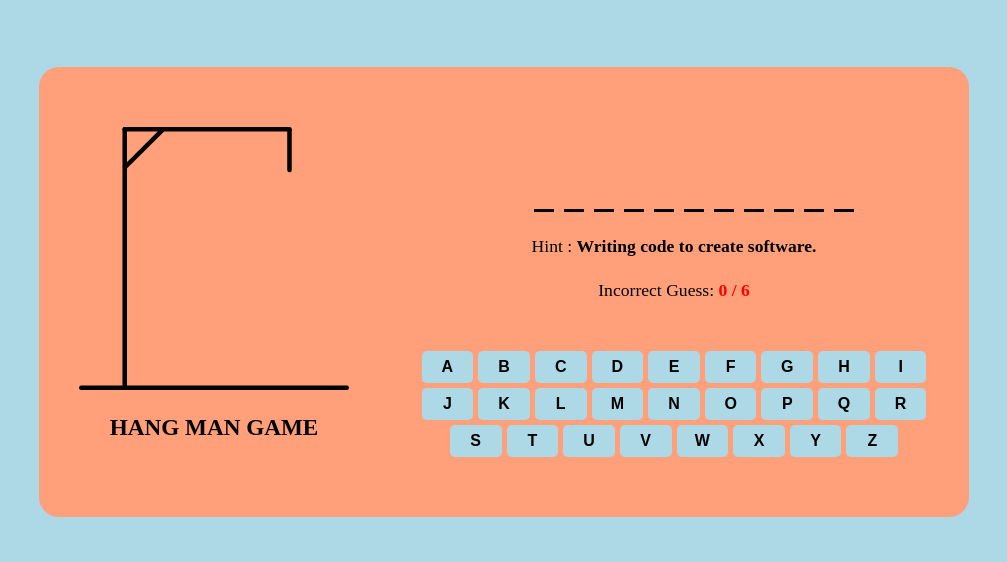
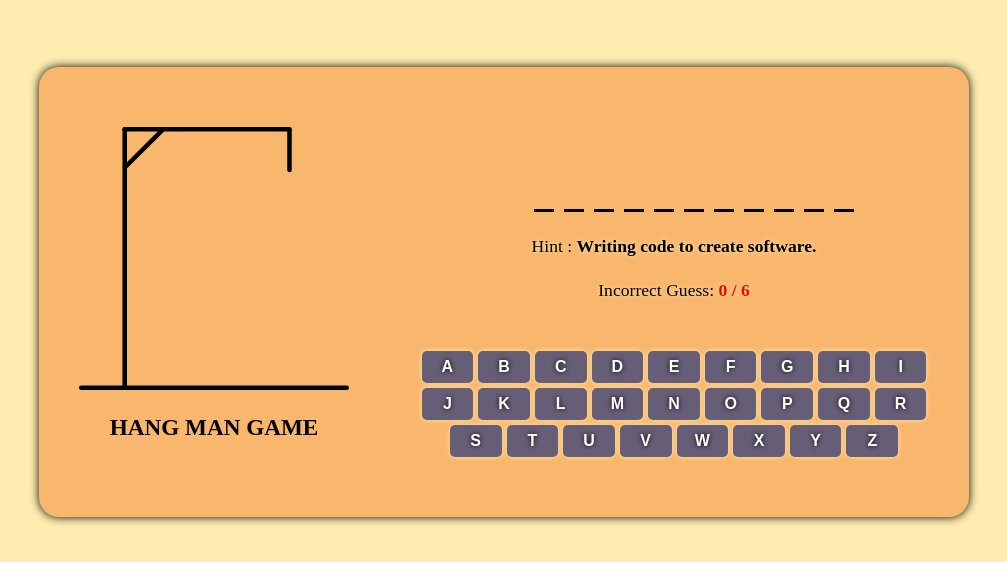
Before and after one commit to lucky-2104/hang-man, a plain HTML site: page index.html in a window 1280 px wide. Shown: the part 116-678 px from the top of the page, without its empty margins (136-1143 px from the left). Drawn offline with Linux system fonts and the light colour scheme.

Commit message:
modified style.css

```diff
--- a/style.css
+++ b/style.css
@@ -4,18 +4,19 @@ body {
   align-items: center;
   justify-content: center;
   min-height: 100vh;
-  background: lightblue;
+  background: rgba(254, 236, 176, 255);
 }
 
 
 .container {
   width: 850px;
-  background: lightsalmon;
+  background: rgba(249, 182, 109, 255);
   display: flex;
   gap: 70px;
   align-items: flex-end;
   padding: 60px 40px;
   border-radius: 20px;
+  box-shadow: 0px 0px 10px black;
 }
 
 .hangman-box img {
@@ -42,13 +43,16 @@ body {
   justify-content: center;
   text-align: center;
   text-transform: uppercase;
+  text-shadow: 0px 0px 5px rgba(251, 234, 172, 255);
 }
+
 .word-display .letter.guessed {
   border-color: transparent;
   font-size: larger;
-  color: brown;
+  color: black;
   margin: -2px 0 35px;
   margin-bottom: 15px;
+  text-shadow: 0px 0px 5px rgba(251, 234, 172, 255);
 }
 
 .game-box h4 {
@@ -56,12 +60,15 @@ body {
   font-size: 1.1rem;
   font-weight: 500;
   margin-bottom: 15px;
+  text-shadow: 0px 0px 5px rgba(251, 234, 172, 255);
 }
 
 .game-box h4 b {
   font-weight: 600;
+  text-shadow: 0px 0px 5px rgba(251, 234, 172, 255);
 }
 .game-box .guesses-text b {
+  text-shadow: 0px 0px 5px rgba(251, 234, 172, 255);
   color: red;
 }
 
@@ -74,17 +81,17 @@ body {
 }
 
 :where(.game-model , .keyboard) button{
-  color: black;
+  color: white;
+  text-shadow: 0px 0px 5px black;
   font-size: 1rem;
   font-weight: 600;
   cursor: pointer;
   border: none;
   outline: none;
-  background-color: lightblue;
+  background-color: rgba(101, 94, 118, 255);
+  box-shadow: 0px 0px 5px rgba(251, 234, 172, 255);
   border-radius: 5px;
   text-transform: uppercase;
-
-
 }
 
 
@@ -99,7 +106,8 @@ body {
 }
 
 .keyboard button:hover {
-  background: blueviolet;
+  background: rgba(47, 62, 114, 255);
+  box-shadow: 0px 0px 5px white;
 }
 
 .game-model{
```
